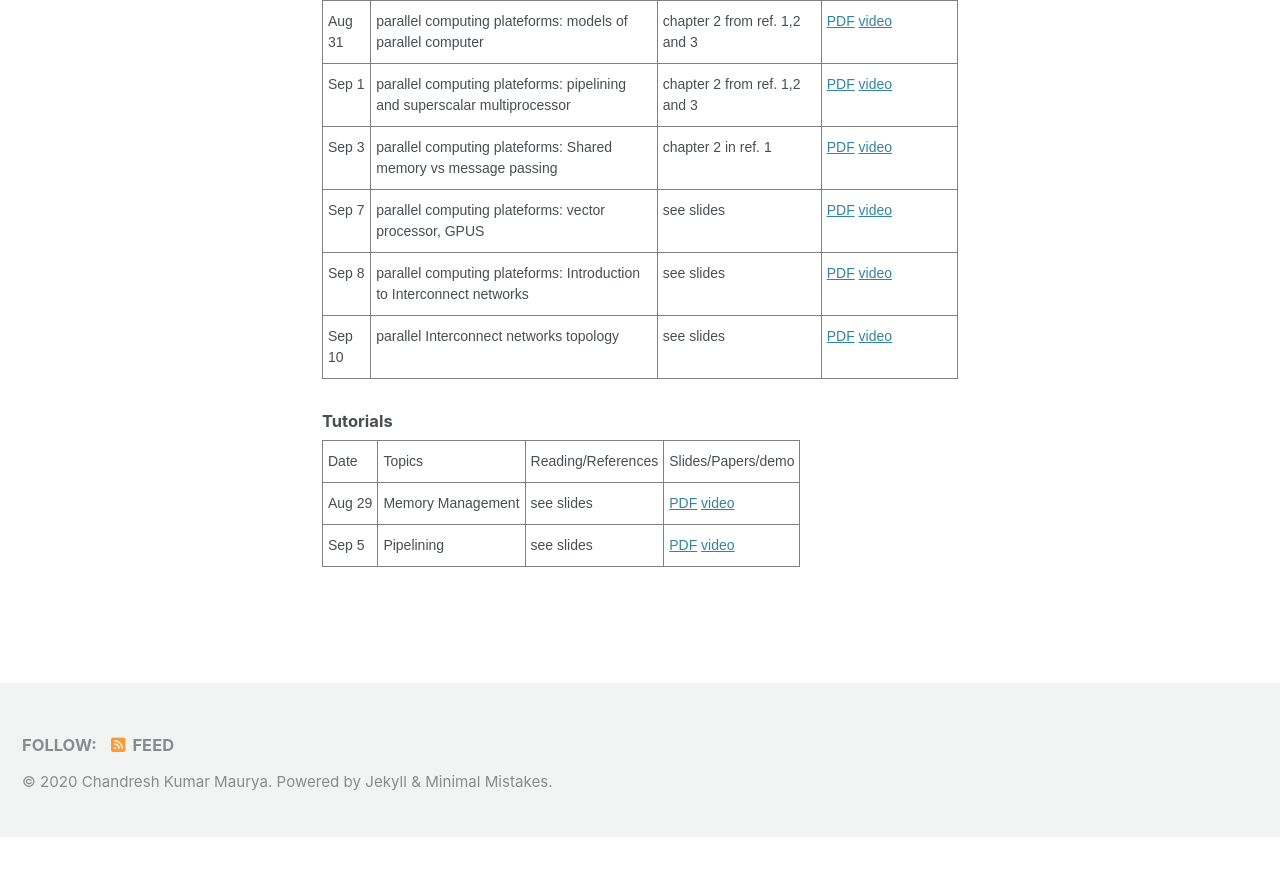
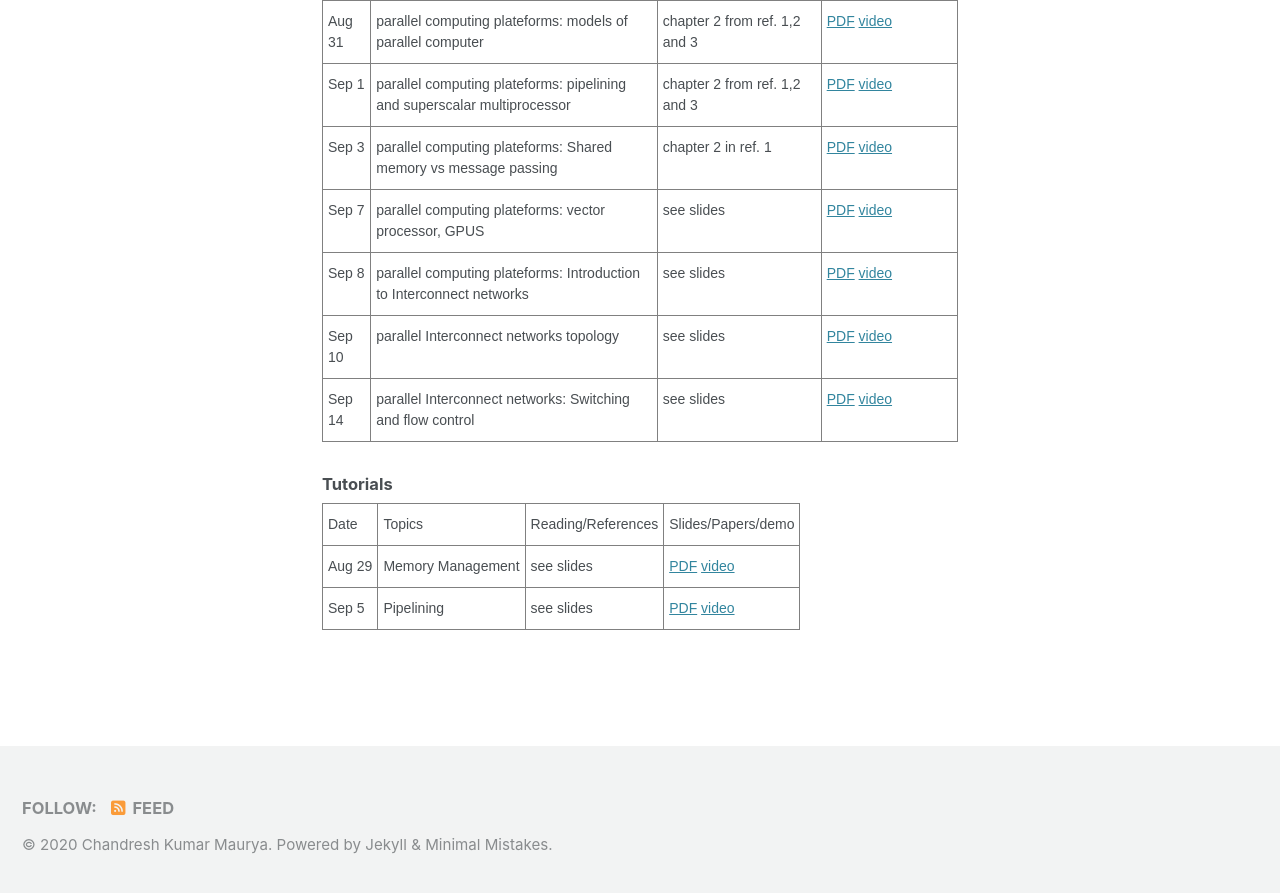
Before and after one commit to chandreshiit/oldsite, a Jekyll site: the page built from _pages/parallelcomputing.md, in a window 1280 px wide and 900 px high, scrolled down 1383 px. Shown: the top 893 px of the window. Built offline with Jekyll 4.4.1, drawn with Linux system fonts in a browser that asks for light colours; cached includes are drawn as plain includes; nearby versions of some CDN libraries; before the commit the page ends 2220 px from its top, so only the background shows below that.

Commit message:
added lect 7 and 8

```diff
--- a/_pages/parallelcomputing.md
+++ b/_pages/parallelcomputing.md
@@ -93,6 +93,11 @@ author_profile: false
     <td class="tg-0pky">parallel Interconnect networks topology </td>
     <td class="tg-0pky">see slides</td>
         <td class="tg-0pky"> <a href="https://drive.google.com/file/d/1GajBFF1TxVmhnmHI88emfc5uycLhE4RS/view?usp=sharing">PDF</a> <a href="  https://drive.google.com/file/d/1U_J-rOJRUapvsBZrX3X8JXw2YPDLvni3/view?usp=sharing"> video</a> </td>   </tr>
+     <tr>
+    <td class="tg-0pky">Sep 14</td>
+    <td class="tg-0pky">parallel Interconnect networks: Switching and flow control </td>
+    <td class="tg-0pky">see slides</td>
+        <td class="tg-0pky"> <a href="https://drive.google.com/file/d/16HWiR5papTGXXBBY4YT2YLv_BH2nd38x/view?usp=sharing">PDF</a> <a href=" https://drive.google.com/file/d/1b5C37MIct1hdTL1-TPf0Rc5pZ4J-6egF/view?usp=sharing"> video</a> </td>   </tr>
 </table>
 
 #### Tutorials
```
